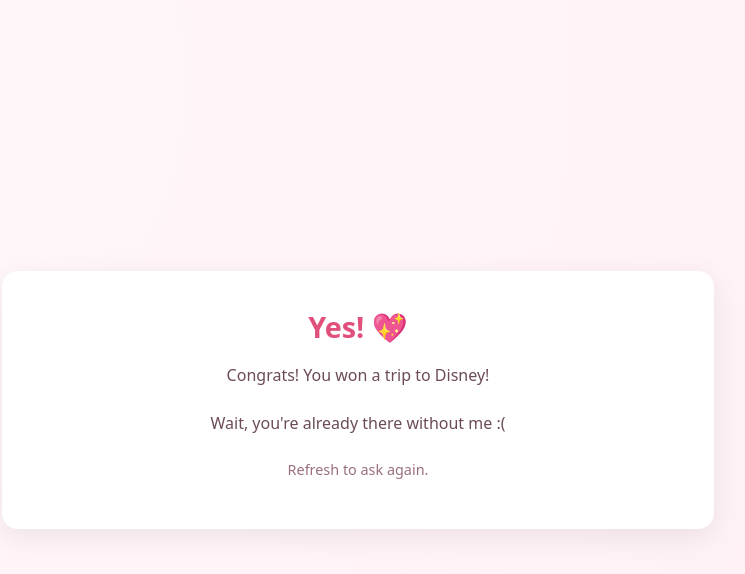
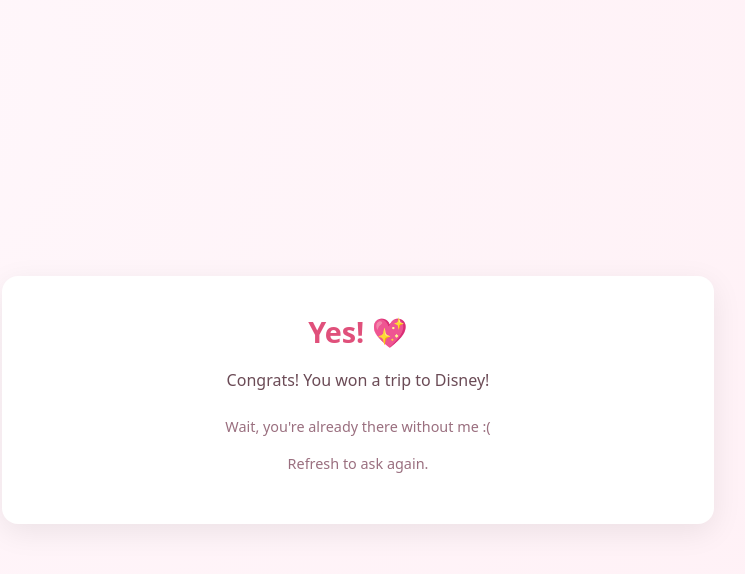
Before and after one commit to javonjefferson01-jpg/Val, a plain HTML site: page index.html in a window 1280 px wide. Both pictures are taken after a click on the button "Yes". Shown: the whole page, without its empty margins (282-1027 px from the left). Drawn offline with Linux system fonts and the light colour scheme.

Commit message:
Change paragraph class from 'lead' to 'note'

```diff
--- a/index.html
+++ b/index.html
@@ -176,7 +176,7 @@
         card.innerHTML = `
           <h1>Yes! 💖</h1>
           <p class="lead">Congrats! You won a trip to Disney! </p>
-          <p class="lead">Wait, you're already there without me :( </p>
+          <p class="note">Wait, you're already there without me :( </p>
           <p class="note">Refresh to ask again.</p>
         `;
       });
```
